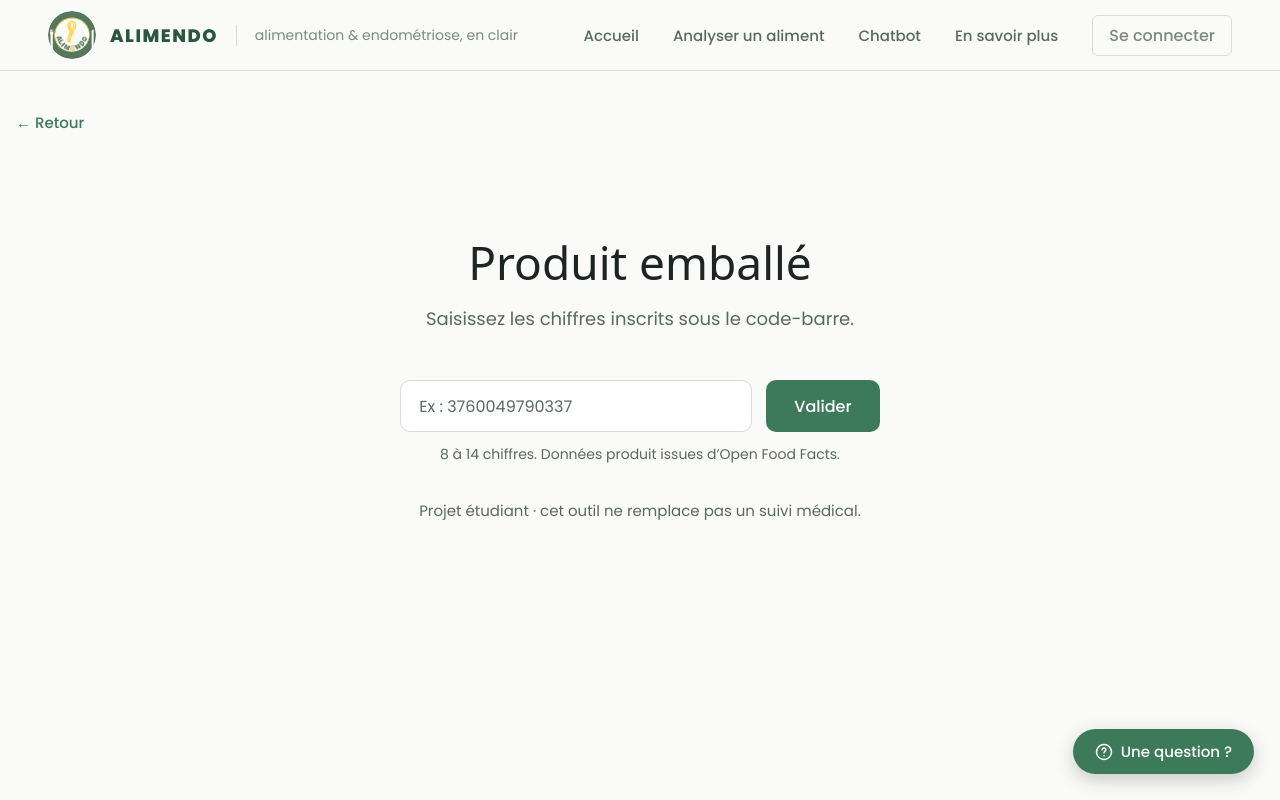
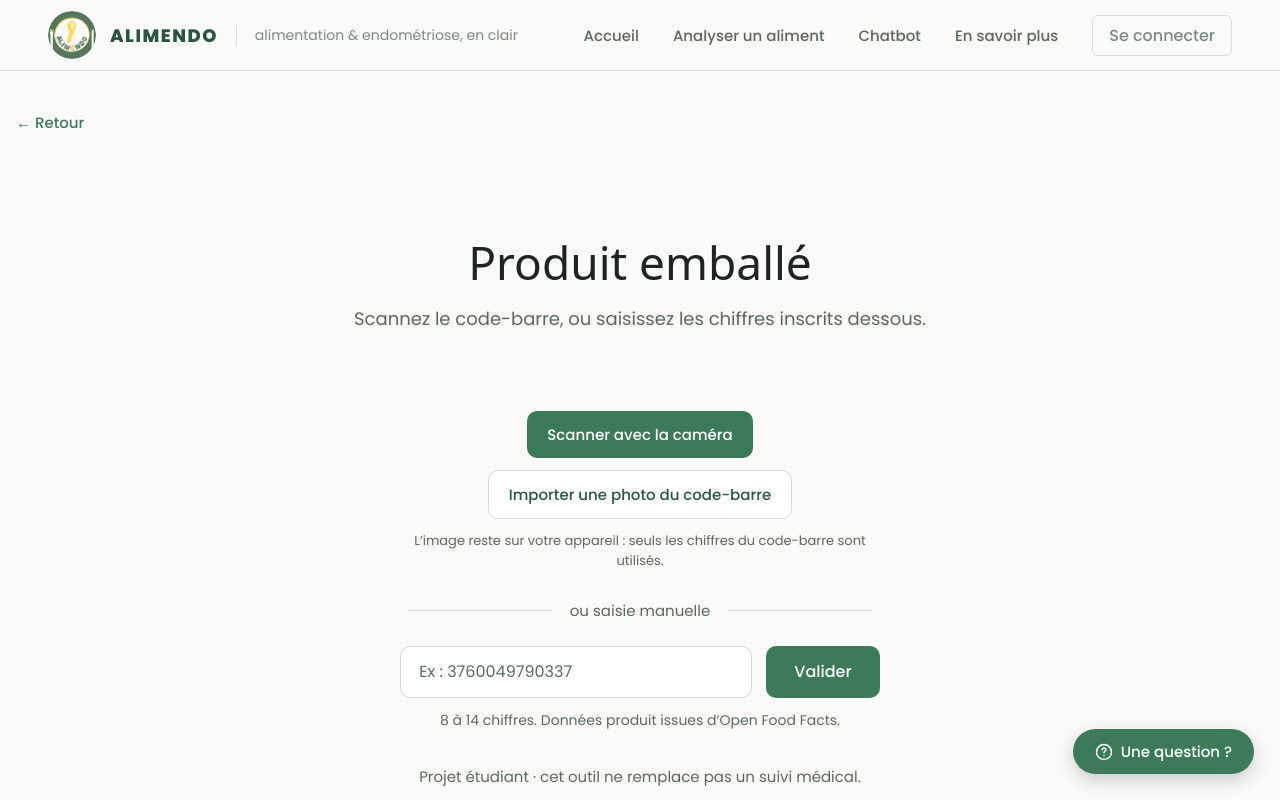
Before and after one commit to SalomeSouque/alimendo_certification_rncp, a React (Vite) app in the folder frontend/: page /produit-emballe in a window 1280 px wide. Shown: the top 800 px of the page. Built offline with nearby package versions, Linux system fonts and the light colour scheme; no server answers; a web font is replaced by a local one.

Commit message:
feat(barcode): scan barcodes with the camera or from a photo, in the browser

```diff
--- a/frontend/package.json
+++ b/frontend/package.json
@@ -12,6 +12,8 @@
     "test:coverage": "vitest run --coverage"
   },
   "dependencies": {
+    "@zxing/browser": "^0.2.1",
+    "@zxing/library": "^0.23.0",
     "react": "^19.2.8",
     "react-dom": "^19.2.8",
     "react-router-dom": "^7.18.2"
--- /dev/null
+++ b/frontend/src/components/BarcodeScanner.css
@@ -0,0 +1,16 @@
+.scanner { width: calc(100% - 32px); max-width: 464px; margin: 0 auto; }
+.scanner-preview { position: relative; border-radius: 14px; overflow: hidden; background: #1e2423; aspect-ratio: 4 / 3; margin-bottom: 12px; }
+.scanner-preview--hidden { display: none; }
+.scanner-video { width: 100%; height: 100%; object-fit: cover; display: block; }
+.scanner-frame {
+  position: absolute; left: 12%; right: 12%; top: 32%; bottom: 32%;
+  border: 3px solid #fff; border-radius: 10px;
+  box-shadow: 0 0 0 999px rgba(0, 0, 0, 0.35);
+}
+.scanner-status { min-height: 1.5em; font-size: 15px; color: var(--ink); margin-bottom: 8px; }
+.scanner-actions { display: flex; flex-wrap: wrap; gap: 12px; justify-content: center; }
+.scanner-actions .btn-primary, .scanner-actions .btn-secondary { padding: 12px 20px; font-size: 15px; }
+.scanner-file { cursor: pointer; }
+.scanner-file:focus-within { outline: 2px solid var(--green-deep); outline-offset: 2px; }
+.scanner-error { margin-top: 12px; font-size: 14px; color: #b3261e; }
+.scanner-note { margin-top: 12px; font-size: 13px; color: var(--muted); }
--- /dev/null
+++ b/frontend/src/components/BarcodeScanner.jsx
@@ -0,0 +1,118 @@
+// src/components/BarcodeScanner.jsx
+// Two ways to read a barcode without typing it: live camera, or a photo.
+// Calls onCode(code) with a valid 8–14 digit code.
+
+import { useEffect, useId, useRef, useState } from 'react';
+import {
+  cameraErrorMessage,
+  decodeBarcodeFromFile,
+  isCameraSupported,
+  startCameraScan,
+} from '../services/barcode';
+import './BarcodeScanner.css';
+
+export default function BarcodeScanner({ onCode }) {
+  // idle | starting | scanning | decoding
+  const [status, setStatus] = useState('idle');
+  const [error, setError] = useState(null);
+  const videoRef = useRef(null);
+  const controlsRef = useRef(null);
+  const fileRef = useRef(null);
+  const statusId = useId();
+  const cameraAvailable = isCameraSupported();
+
+  function stopCamera() {
+    controlsRef.current?.stop();
+    controlsRef.current = null;
+  }
+
+  // Always release the camera when leaving the page.
+  useEffect(() => stopCamera, []);
+
+  async function startCamera() {
+    setError(null);
+    setStatus('starting');
+    try {
+      controlsRef.current = await startCameraScan(videoRef.current, (code) => {
+        controlsRef.current = null;
+        setStatus('idle');
+        onCode(code);
+      });
+      setStatus('scanning');
+    } catch (err) {
+      stopCamera();
+      setStatus('idle');
+      setError(cameraErrorMessage(err));
+    }
+  }
+
+  function cancelCamera() {
+    stopCamera();
+    setStatus('idle');
+  }
+
+  async function handleFile(e) {
+    const file = e.target.files?.[0];
+    if (!file) return;
+    setError(null);
+    setStatus('decoding');
+    const code = await decodeBarcodeFromFile(file);
+    setStatus('idle');
+    if (fileRef.current) fileRef.current.value = '';
+    if (code) {
+      onCode(code);
+    } else {
+      setError('Aucun code-barre lisible sur cette photo. Cadrez-le de plus près, bien net et éclairé, ou saisissez les chiffres.');
+    }
+  }
+
+  const cameraOn = status === 'starting' || status === 'scanning';
+
+  return (
+    <div className="scanner">
+      {/* The video element must exist before the camera starts. */}
+      <div className={`scanner-preview${cameraOn ? '' : ' scanner-preview--hidden'}`}>
+        <video ref={videoRef} className="scanner-video" muted playsInline aria-label="Aperçu de la caméra" />
+        <div className="scanner-frame" aria-hidden="true" />
+      </div>
+
+      <p id={statusId} className="scanner-status" role="status">
+        {status === 'starting' && 'Ouverture de la caméra…'}
+        {status === 'scanning' && 'Visez le code-barre : la lecture est automatique.'}
+        {status === 'decoding' && 'Lecture du code-barre…'}
+      </p>
+
+      <div className="scanner-actions">
+        {cameraOn ? (
+          <button type="button" className="btn-secondary" onClick={cancelCamera}>
+            Arrêter la caméra
+          </button>
+        ) : (
+          cameraAvailable && (
+            <button type="button" className="btn-primary" onClick={startCamera} disabled={status === 'decoding'}>
+              Scanner avec la caméra
+            </button>
+          )
+        )}
+
+        {!cameraOn && (
+          <label className="btn-secondary scanner-file">
+            Importer une photo du code-barre
+            <input
+              ref={fileRef}
+              className="sr-only"
+              type="file"
+              accept="image/*"
+              capture="environment"
+              onChange={handleFile}
+              disabled={status === 'decoding'}
+            />
+          </label>
+        )}
+      </div>
+
+      {error && <p className="scanner-error" role="alert">{error}</p>}
+      <p className="scanner-note">L’image reste sur votre appareil : seuls les chiffres du code-barre sont utilisés.</p>
+    </div>
+  );
+}
--- a/frontend/src/pages/ProduitEmballe.css
+++ b/frontend/src/pages/ProduitEmballe.css
@@ -8,9 +8,9 @@
 .emb-subtitle { font-size: 18px; color: var(--muted); margin-bottom: 48px; }
 
 .or-sep {
-  width: 464px; margin: 34px auto 30px;
+  width: calc(100% - 32px); max-width: 464px; margin: 28px auto 24px;
   display: flex; align-items: center; gap: 18px;
-  color: var(--muted-2); font-size: 15px;
+  color: var(--muted); font-size: 15px;
 }
 .or-sep::before, .or-sep::after { content: ""; flex: 1; height: 1px; background: var(--border); }
 
--- a/frontend/src/pages/ProduitEmballe.jsx
+++ b/frontend/src/pages/ProduitEmballe.jsx
@@ -1,6 +1,7 @@
 import { useId, useRef, useState } from 'react';
 import { Link, useNavigate } from 'react-router-dom';
 import Layout from '../components/Layout.jsx';
+import BarcodeScanner from '../components/BarcodeScanner.jsx';
 import { BARCODE_PATTERN } from '../services/score';
 import './ProduitEmballe.css';
 
@@ -33,7 +34,11 @@ export default function ProduitEmballe() {
       </p>
       <main className="emb-main">
         <h1 className="emb-title">Produit emballé</h1>
-        <p className="emb-subtitle">Saisissez les chiffres inscrits sous le code-barre.</p>
+        <p className="emb-subtitle">Scannez le code-barre, ou saisissez les chiffres inscrits dessous.</p>
+
+        <BarcodeScanner onCode={(scanned) => navigate(`/produit/${scanned}`)} />
+
+        <div className="or-sep">ou saisie manuelle</div>
 
         <form className="manual" onSubmit={handleSubmit} noValidate>
           <label htmlFor={inputId} className="sr-only">Code-barre</label>
--- /dev/null
+++ b/frontend/src/services/barcode.js
@@ -0,0 +1,88 @@
+// src/services/barcode.js
+// Barcode reading in the browser (ZXing). Nothing is sent to a server:
+// the image or the camera stream stays on the device, only the digits are
+// used afterwards (GET /score/code-barre/{code}).
+// The library is loaded on demand so it does not weigh on the other pages.
+
+import { BARCODE_PATTERN } from './score';
+
+/** Formats printed on food packaging. */
+async function createReader() {
+  const [{ BrowserMultiFormatOneDReader }, { BarcodeFormat, DecodeHintType }] = await Promise.all([
+    import('@zxing/browser'),
+    import('@zxing/library'),
+  ]);
+  const hints = new Map([
+    [DecodeHintType.POSSIBLE_FORMATS, [BarcodeFormat.EAN_13, BarcodeFormat.EAN_8, BarcodeFormat.UPC_A, BarcodeFormat.UPC_E]],
+    [DecodeHintType.TRY_HARDER, true],
+  ]);
+  return new BrowserMultiFormatOneDReader(hints);
+}
+
+/** Keeps only codes the API accepts (8 to 14 digits). */
+function cleanCode(text) {
+  const code = String(text ?? '').replace(/\s/g, '');
+  return BARCODE_PATTERN.test(code) ? code : null;
+}
+
+/** True when the browser can open a camera (secure context + API available). */
+export function isCameraSupported() {
+  return Boolean(window.isSecureContext && navigator.mediaDevices?.getUserMedia);
+}
+
+/**
+ * Reads a barcode on a photo.
+ * @param {File} file
+ * @returns {Promise<string|null>} the code, or null when none is readable.
+ */
+export async function decodeBarcodeFromFile(file) {
+  const reader = await createReader();
+  const url = URL.createObjectURL(file);
+  try {
+    const result = await reader.decodeFromImageUrl(url);
+    return cleanCode(result?.getText());
+  } catch {
+    return null; // NotFoundException: no barcode found on the image
+  } finally {
+    URL.revokeObjectURL(url);
+  }
+}
+
+/**
+ * Starts the back camera and calls onCode once with the first valid code.
+ * @param {HTMLVideoElement} video - preview element
+ * @param {(code: string) => void} onCode
+ * @returns {Promise<{ stop: () => void }>} controls, to stop the camera
+ * @throws {DOMException} NotAllowedError (permission refused), NotFoundError (no camera)…
+ */
+export async function startCameraScan(video, onCode) {
+  const reader = await createReader();
+  let done = false;
+  const controls = await reader.decodeFromConstraints(
+    { video: { facingMode: { ideal: 'environment' } }, audio: false },
+    video,
+    (result, _error, ctrl) => {
+      if (done || !result) return;
+      const code = cleanCode(result.getText());
+      if (!code) return;
+      done = true;
+      ctrl.stop();
+      onCode(code);
+    },
+  );
+  return controls;
+}
+
+/**
+ * Message for a camera error.
+ * @param {any} err
+ */
+export function cameraErrorMessage(err) {
+  if (err?.name === 'NotAllowedError' || err?.name === 'SecurityError') {
+    return 'L’accès à la caméra a été refusé. Autorisez-le dans les réglages du navigateur, ou importez une photo du code-barre.';
+  }
+  if (err?.name === 'NotFoundError' || err?.name === 'OverconstrainedError') {
+    return 'Aucune caméra n’a été trouvée sur cet appareil. Importez une photo du code-barre ou saisissez les chiffres.';
+  }
+  return 'La caméra n’a pas pu démarrer. Importez une photo du code-barre ou saisissez les chiffres.';
+}
```
Also changed, not shown: 2 other files (tests, documents, lock files or other folders).
